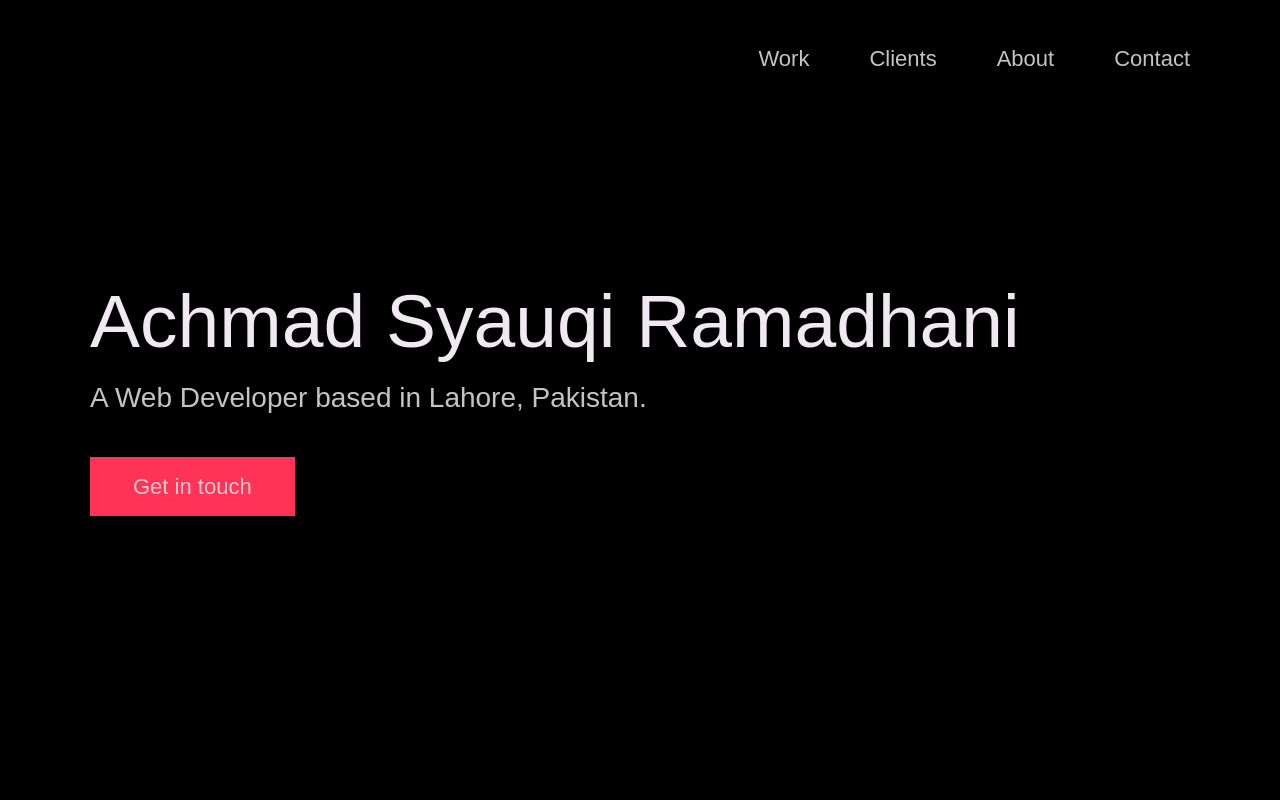
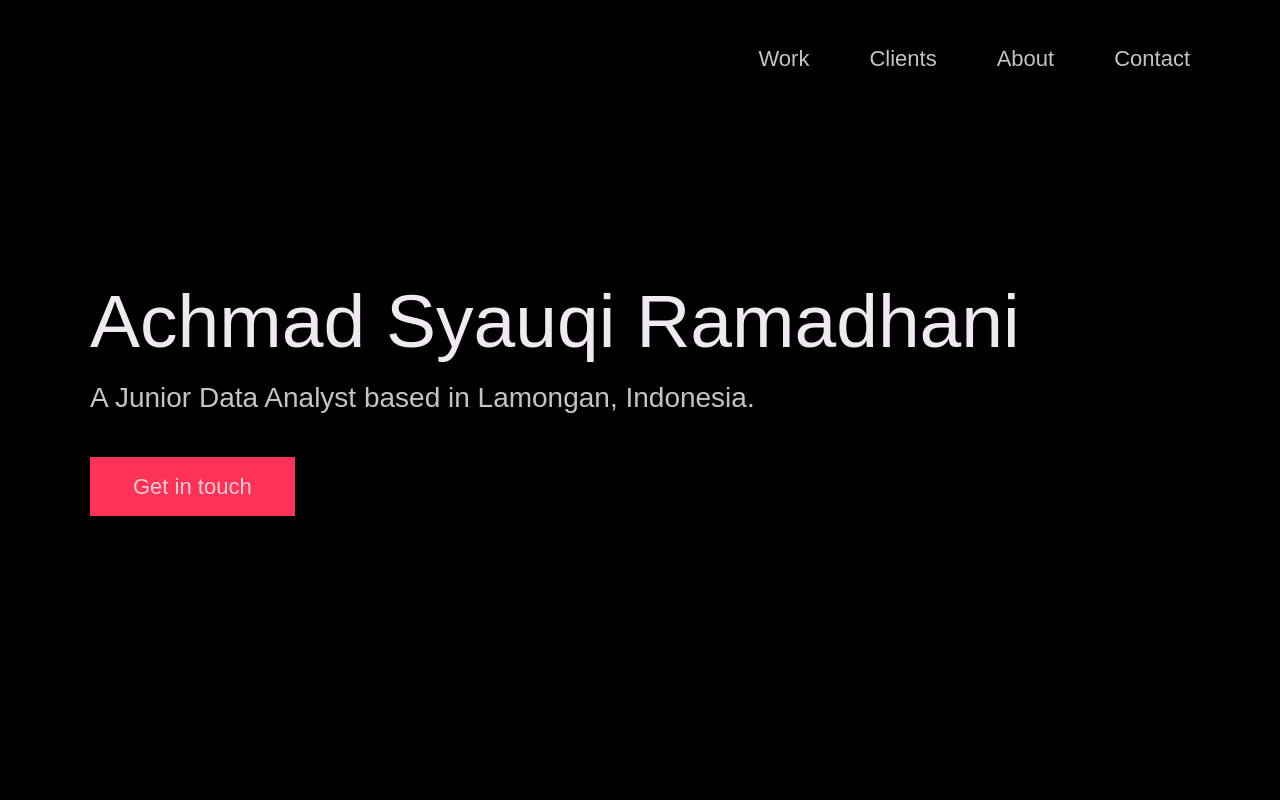
Before and after one commit to Arcyhs/versidive.my.id, a plain HTML site: page index.html in a window 1280 px wide. Shown: the top 800 px of the page. Drawn offline with Linux system fonts and the light colour scheme; a web font is replaced by a local one.

Commit message:
Update index.html

```diff
--- a/index.html
+++ b/index.html
@@ -44,7 +44,7 @@
           <span>Achmad Syauqi Ramadhani</span>
         </h1>
         <!-- Put a small paragraph about yourself -->
-        <p>A Web Developer based in Lahore, Pakistan.</p>
+        <p>A Junior Data Analyst based in Lamongan, Indonesia.</p>
         <a href="#contact" class="btn btn--pink">Get in touch</a>
       </div>
     </div>
```
